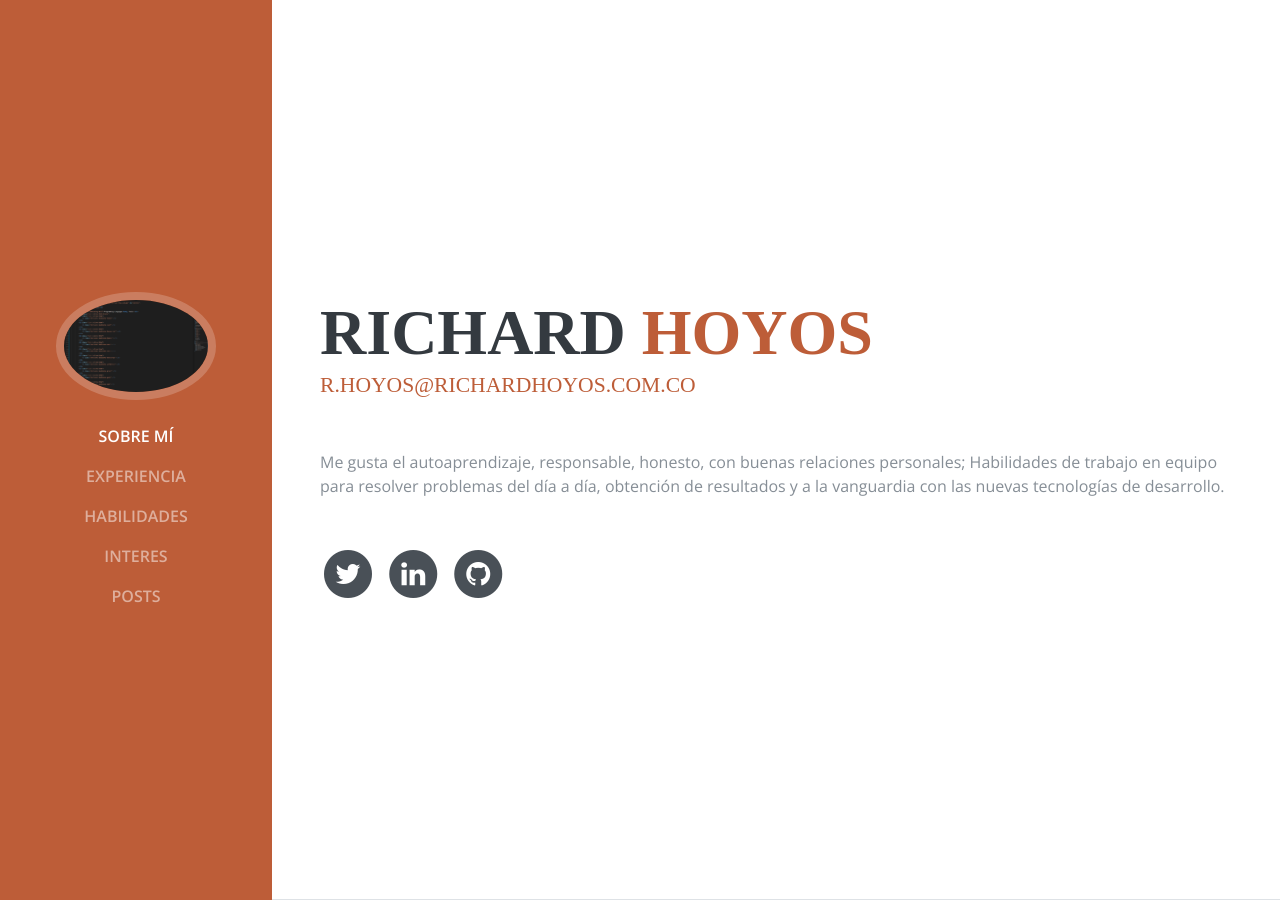
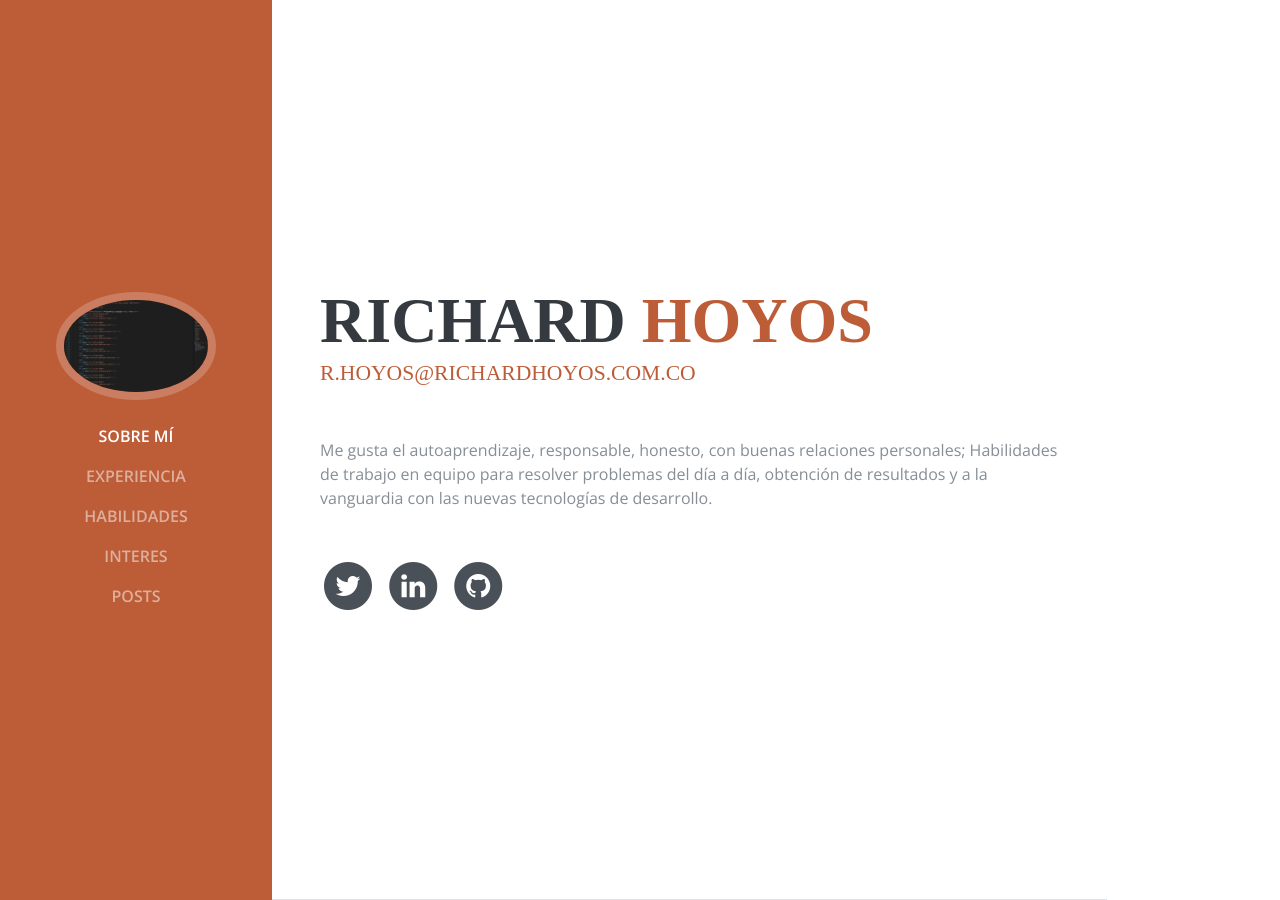
Before and after one commit to rhoyos1985/rhoyos1985.github.io, a Jekyll site: the page built from index.html, in a window 1280 px wide and 900 px high. Built offline with Jekyll 4.4.1, drawn with Linux system fonts in a browser that asks for light colours; some web fonts are replaced.

Commit message:
Ajuste ancho pagina principal

```diff
--- a/index.html
+++ b/index.html
@@ -4,6 +4,8 @@ title: Richard Hoyos
 ---
 
 <div class="container-fluid p-0">
+    <div class="row">
+        <div class="col-xs-12 col-md-10">
             <section class="resume-section p-3 p-lg-5 d-flex d-column" id="about">
                 <div class="my-auto">
                     <h1 class="mb-0">Richard <span class="text-primary">Hoyos</span></h1>
@@ -138,8 +140,10 @@ title: Richard Hoyos
             <section class="resume-section p-3 p-lg-5 d-flex flex-column" id="interests">
                 <div class="my-auto">
                     <h2 class="mb-5">Interes</h2>
-            <p>Además de ser un desarrollador web y de ser un apasionado por aprender nuevas herramientas de desarrollo, disfruto de realizar ejercicios al aire libre o en el gimnasio, compartir con mi familia ratos de recreación y diversión.</p>
+                    <p class="mb-1">Además de ser un desarrollador web y de ser un apasionado por aprender nuevas herramientas de desarrollo, disfruto de realizar ejercicios al aire libre o en el gimnasio, compartir con mi familia ratos de recreación y diversión.</p>
                     <p class="mb-0">Actualmente me he interesado en aprender enseñando, para lo cual cree este espacio donde estaré escribiendo temas de tecnologías y herramientas que uso en el desarrollo web.</p>
                 </div>
             </section>
         </div>
+    </div>
+</div>
```
Lines whose indentation alone changed are shown as unchanged.
